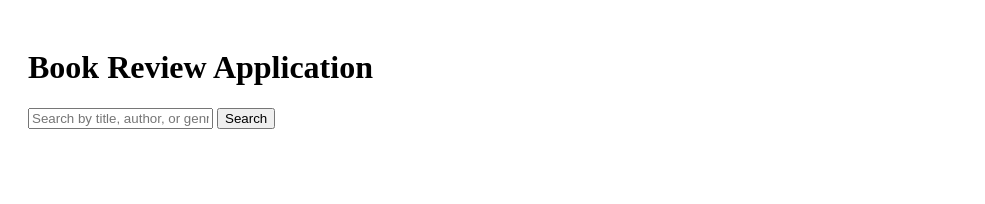
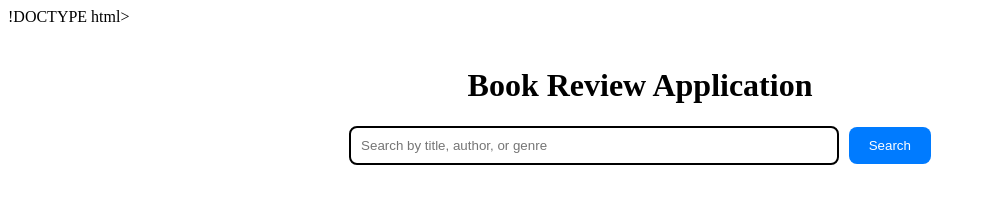
Before and after one commit to Sudheshna-bandari/Book-Review-Application, a plain HTML site: page index.html in a window 1280 px wide. Shown: the whole page, without its empty margins (0-985 px from the left). Drawn offline with Linux system fonts and the light colour scheme; no server answers.

Commit message:
index.html

```diff
--- a/index.html
+++ b/index.html
@@ -1,4 +1,4 @@
-<!DOCTYPE html>
+!DOCTYPE html>
 <html lang="en">
 <head>
   <meta charset="UTF-8">
@@ -8,9 +8,11 @@
 </head>
 <body>
   <div class="container">
-    <h1>Book Review Application</h1>
-    <input type="text" id="searchInput" placeholder="Search by title, author, or genre">
-    <button onclick="searchBooks()">Search</button>
+    <h1 class="title">Book Review Application</h1>
+    <div class="search-bar">
+      <input type="text" id="searchInput" placeholder="Search by title, author, or genre">
+      <button onclick="searchBooks()">Search</button>
+    </div>
     <div id="bookList"></div>
   </div>
   <script src="script.js"></script>
```
